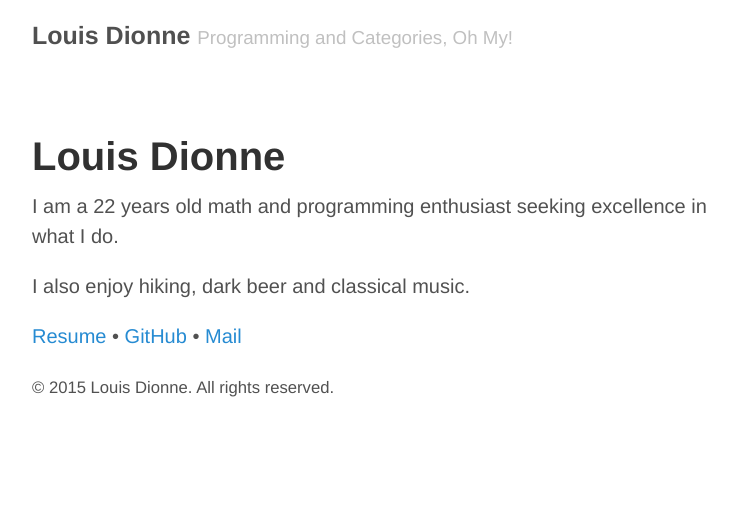
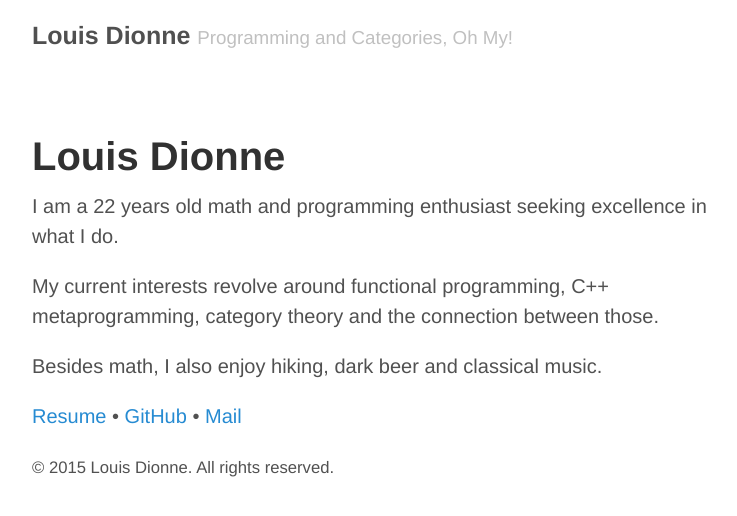
Before and after one commit to ldionne/ldionne.github.io, a Jekyll site: the page built from about.md, in a window 1280 px wide. Shown: the top 516 px of the page, without its empty margins (248-985 px from the left). Built offline with Jekyll 4.4.1, drawn with Linux system fonts in a browser that asks for light colours.

Commit message:
[About] Add current interests and fix link to resume

```diff
--- a/about.md
+++ b/about.md
@@ -5,10 +5,14 @@ title: About
 
 # Louis Dionne
 
-I am a 22 years old math and programming enthusiast seeking excellence in what I do.
+I am a 22 years old math and programming enthusiast
+seeking excellence in what I do.
 
-I also enjoy hiking, dark beer and classical music.
+My current interests revolve around functional programming, C++
+metaprogramming, category theory and the connection between those.
 
-[Resume](resume.pdf) &bull;
-[GitHub](https://github.com/ldionne) &bull;
+Besides math, I also enjoy hiking, dark beer and classical music.
+
+[Resume](/resume.pdf) &bull;
+[GitHub](http://github.com/ldionne) &bull;
 [Mail](mailto:ldionne.2@gmail.com)
```
